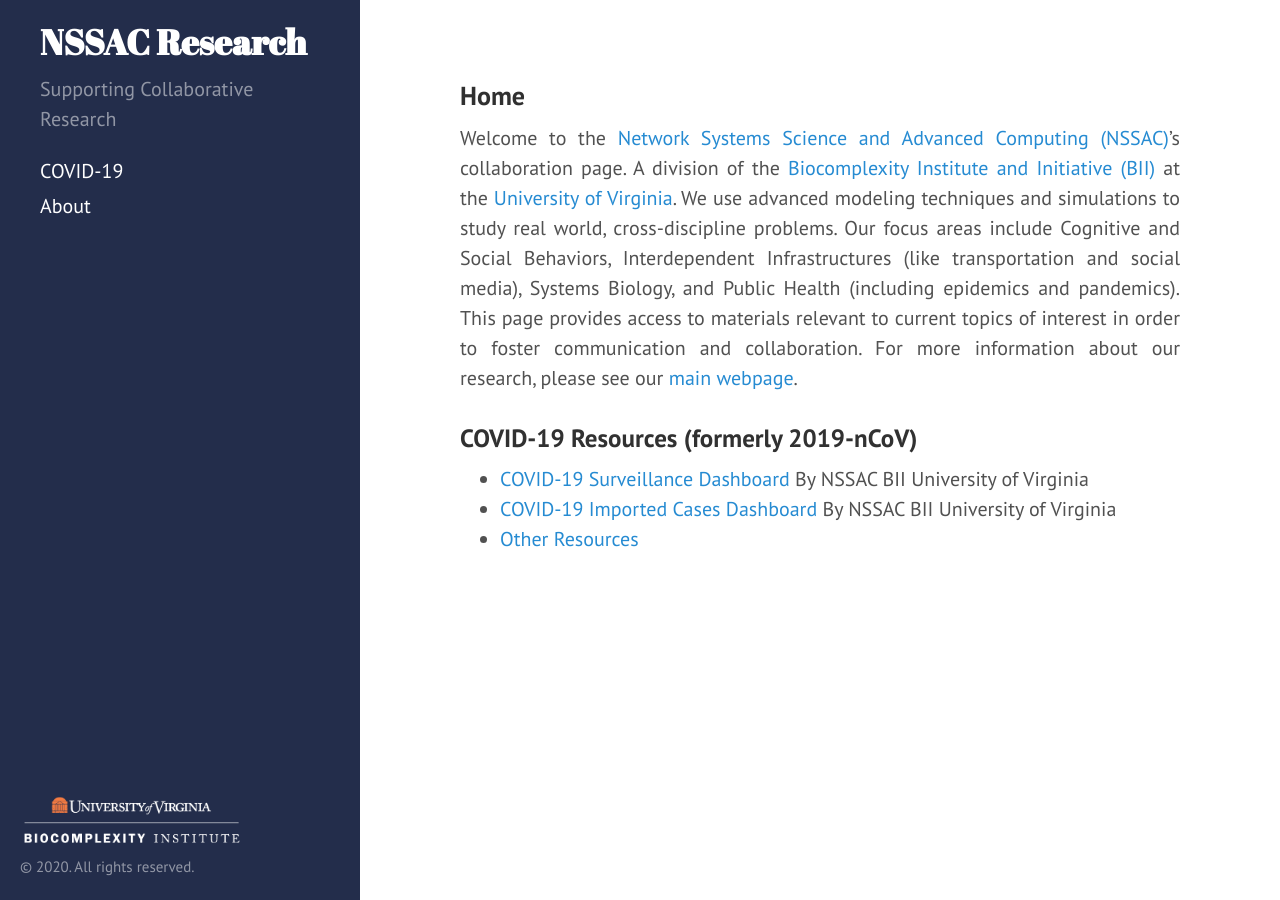
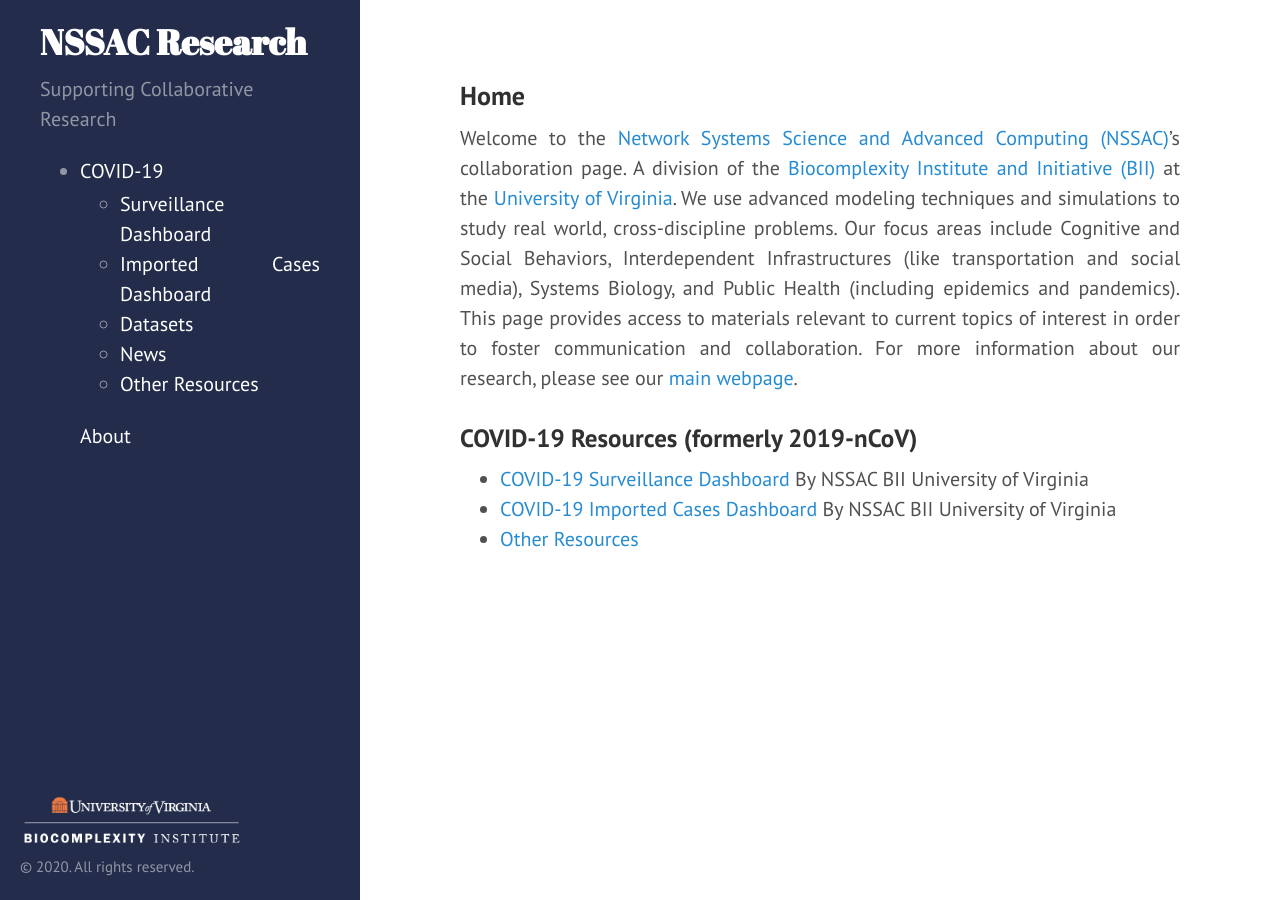
Before and after one commit to mehta-gaurav/mehta-gaurav.github.io, a Jekyll site: the page built from index.md, in a window 1280 px wide. Built offline with Jekyll 4.4.1, drawn with Linux system fonts in a browser that asks for light colours.

Commit message:
Update sidebar.html

```diff
--- a/_includes/sidebar.html
+++ b/_includes/sidebar.html
@@ -10,9 +10,19 @@
     </div>
 
     <nav class="sidebar-nav">
-      <!--a class="sidebar-nav-item{% if page.url == site.baseurl %} active{% endif %}" href="{{ site.baseurl }}">Home</a-->
-      <a class="sidebar-nav-item{% if page.url == site.dashboardUrl %} active{% endif %}" href="{{ site.dashboardUrl }}">COVID-19</a>
+      <ul>
+        <!--li><a class="sidebar-nav-item{% if page.url == site.baseurl %} active{% endif %}" href="{{ site.baseurl }}">Home</a></li-->
+        <li><a class="sidebar-nav-item{% if page.url == site.dashboardUrl %} active{% endif %}" href="{{ site.dashboardUrl }}">COVID-19</a>
+        <ul>
+			<li><a href="#">Surveillance Dashboard</a></li>
+			<li><a href="#">Imported Cases Dashboard</a></li>
+			<li><a href="#">Datasets</a></li>
+			<li><a href="#">News</a></li>
+			<li><a href="#">Other Resources</a></li>
+		</ul>
       <a class="sidebar-nav-item{% if page.url == site.aboutUrl %} active{% endif %}" href="{{ site.aboutUrl }}">About</a>
+	  </ul>
+
     </nav>
 
     <div class="sidebar-sticky">
```
